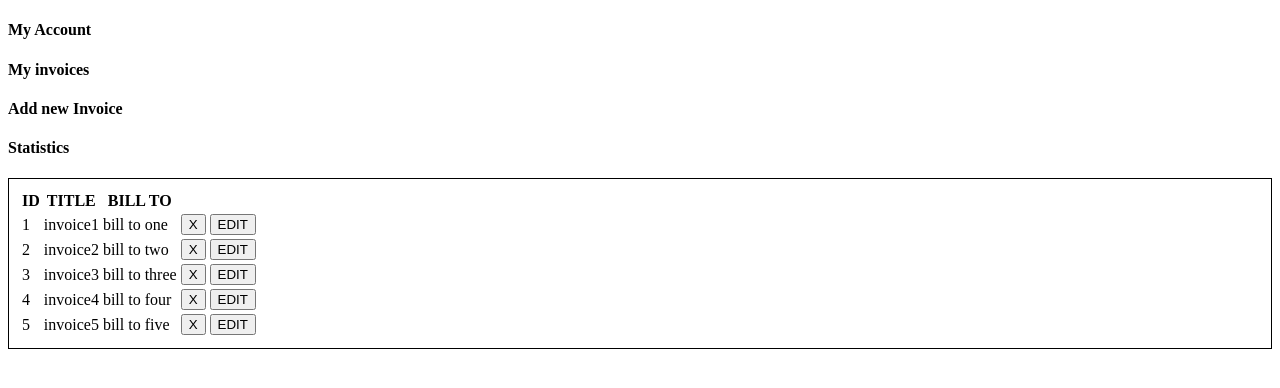
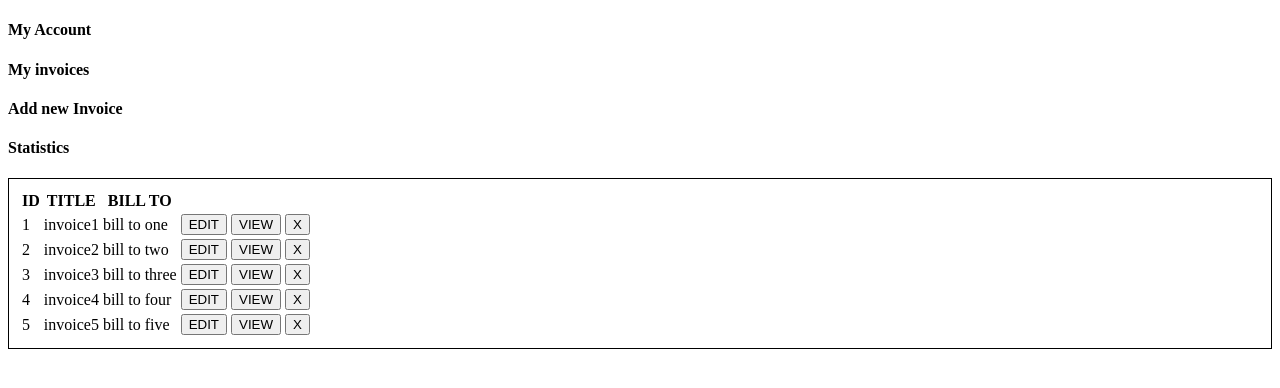
Before and after one commit to polon59/JS-PDF-Invoices-generator, a React (Create React App) app in the folder public/application/: page / in a window 1280 px wide. Both pictures are taken after a click on the element "View current invoices". Shown: the top 388 px of the page. Built offline with nearby package versions, Linux system fonts and the light colour scheme.

Commit message:
Add new button for displaying invoice

```diff
--- a/public/application/src/InvoicesList.js
+++ b/public/application/src/InvoicesList.js
@@ -3,15 +3,16 @@ import React from 'react';
 const InvoicesList = (props)=>{
     const { invoices } = props;
     if (invoices.length > 0){
-        const { deleteInvoice } = props;
+        const { deleteInvoice,viewInvoice } = props;
         const invoicesList = invoices.map(invoice =>{
             return (
                 <tr key={invoice.id}>
                     <td>{invoice.id}</td>
                     <td>{invoice.title}</td>
                     <td>{invoice.billTo}</td>
+                    <td><button onClick={()=>{props.setInvoiceToEdit(invoice.id)}}>EDIT</button></td>
+                    <td><button onClick={()=>{viewInvoice(invoice.id)}}>VIEW</button></td>
                     <td><button onClick={()=>{deleteInvoice(invoice.id)}}>X</button></td>
-                    <td><button onClick={()=>{props.setInvoiceToEdit(invoice.id)}}>EDIT</button></td>
                 </tr>
             );
         });
```
